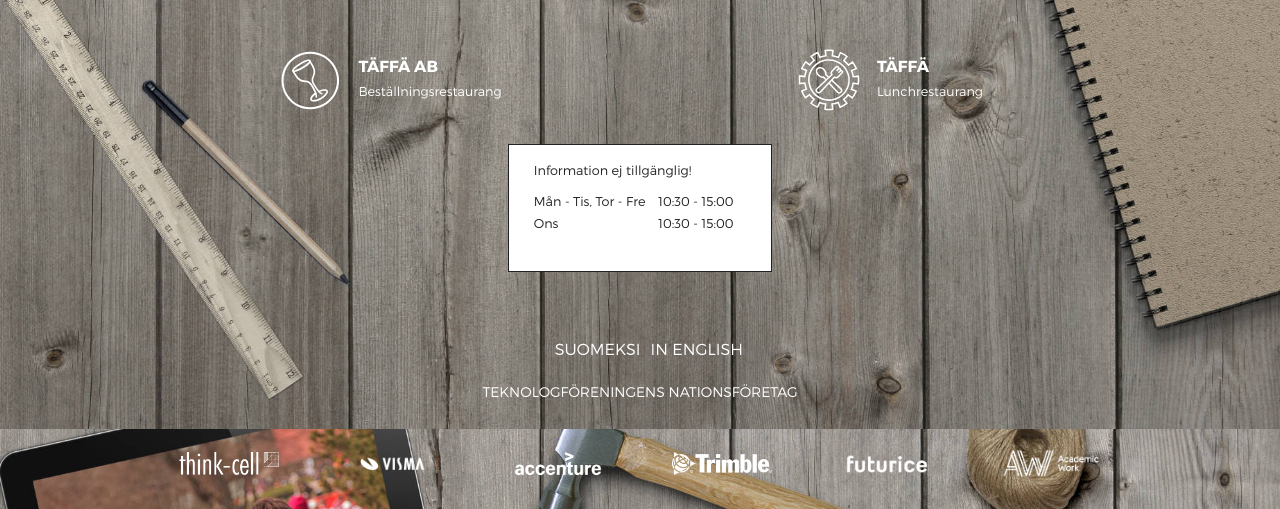
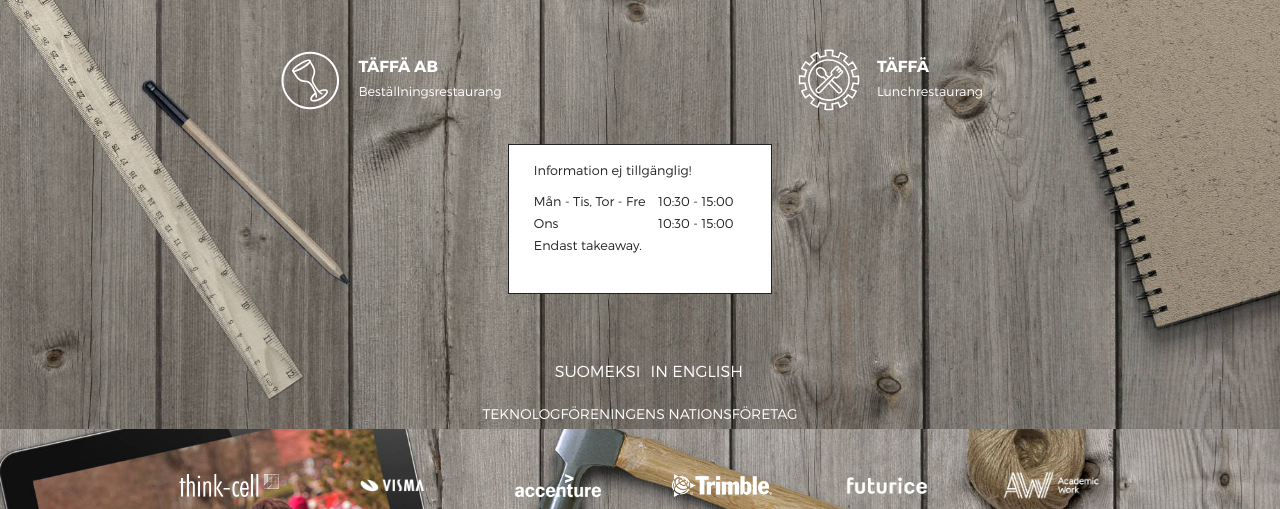
Before and after one commit to Teknologforeningen/www.teknologforeningen.fi, a PHP site: page /index.php in a window 1280 px wide. Shown: the part 371-880 px from the top of the page. Run offline with PHP 8.4, Linux system fonts and the light colour scheme; data that the repository does not hold is empty; some web fonts are replaced.

Commit message:
Temorary takeaway

```diff
--- a/index.php
+++ b/index.php
@@ -27,7 +27,8 @@ $translations = array(
     "skogul_desc" => "Kvarterskrog",
     "for_companies" => "För företag",
     "week" => "Mån - Tis, Tor - Fre",
-    "wed" => "Ons"
+    "wed" => "Ons",
+    "takeaway" => "Endast takeaway."
   ),
   "en" => array(
     "about" => "About Teknologföreningen",
@@ -47,7 +48,8 @@ $translations = array(
     "skogul_desc" => "Restaurant",
     "for_companies" => "For companies",
     "week" => "Mon - Tue, Thu - Fri",
-    "wed" => "Wed"
+    "wed" => "Wed",
+    "takeaway" => "Takeaway only."
   ),
   "fi" => array(
     "about" => "Teknologföreningenistä",
@@ -67,7 +69,8 @@ $translations = array(
     "skogul_desc" => "Kortteliravintola",
     "for_companies" => "Yrityksille",
     "week" => "Ma - Ti, To - Pe",
-    "wed" => "Ke"
+    "wed" => "Ke",
+    "takeaway" => "Ainoastaan takeaway."
   )
 );
 
@@ -301,6 +304,9 @@ if ($lang != "sv" && $lang != "en" && $lang != "fi") {
               <tr>
                 <?php echo '<td>' . $translations[$lang]["wed"] . '</td>' . '<td>' . '10:30 - 15:00' . '</td>'; ?>
               </tr>
+              <tr>
+                <?php echo '<td>' . $translations[$lang]["takeaway"] ; ?>
+              </tr>
             </table>
           </div>
         </div>
```
